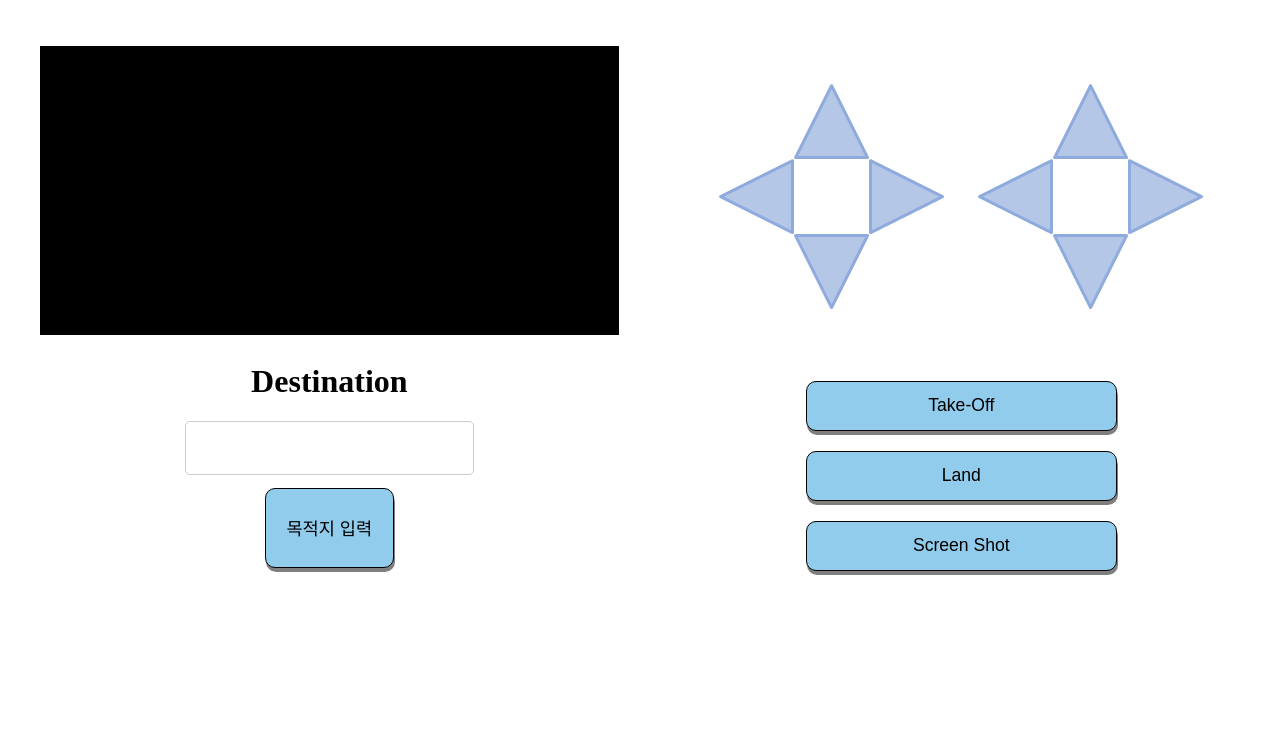
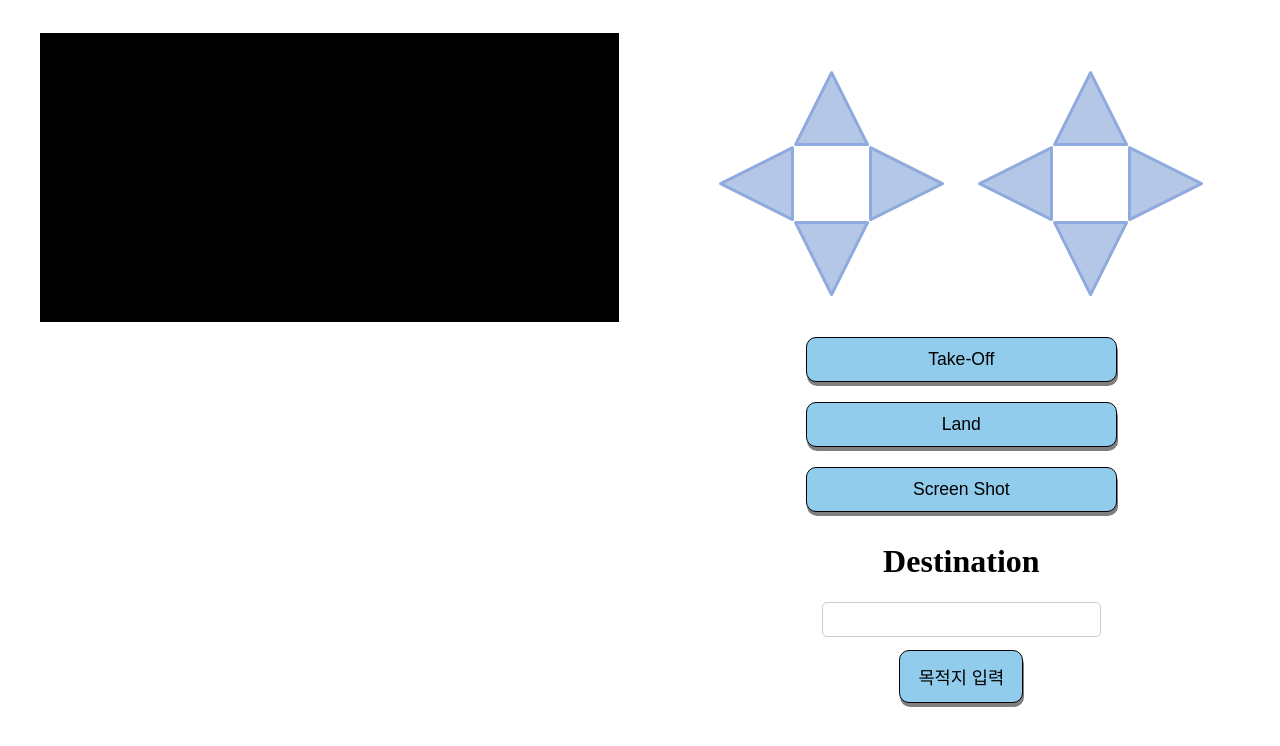
Before and after one commit to charBS0701/webDroneControl-react, a React (Create React App) app: page / in a window 1280 px wide. Shown: the top 746 px of the page. Built offline with nearby package versions, Linux system fonts and the light colour scheme; no server answers.

Commit message:
목적지 입력 오른쪽으로 옮김

```diff
--- a/src/App.js
+++ b/src/App.js
@@ -11,7 +11,7 @@ import styled from "styled-components";
 
 const Container = styled.div`
   display: flex;
-  padding-top: 3%;
+  padding-top: 2%;
 `;
 
 const LeftSide = styled.div`
@@ -164,7 +164,6 @@ const App = () => {
     <Container>
       <LeftSide>
         <DroneCamera />
-        <Destination />
       </LeftSide>
       <RightSide>
         <div
@@ -172,7 +171,7 @@ const App = () => {
           style={{
             display: "flex",
             justifyContent: "space-evenly",
-            marginBottom: "10%",
+            marginBottom: "5%",
           }}
         >
           <DirectionControl />
@@ -190,6 +189,7 @@ const App = () => {
           <TakeoffBtn />
           <LandingBtn />
           <ScreenshotBtn />
+          <Destination style={{ marginTop: "15%" }} />
         </div>
       </RightSide>
     </Container>
```
